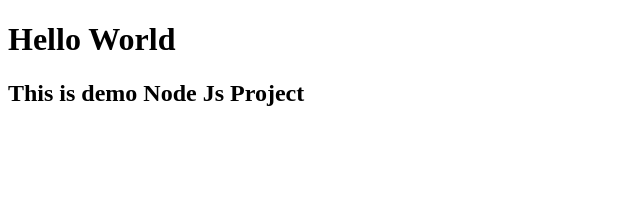
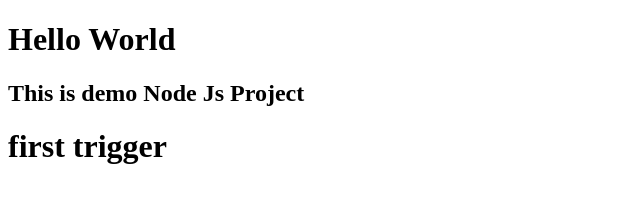
Before and after one commit to KumarYeoley214/demo, a website: page public/index.html in a window 1280 px wide. Shown: the whole page, without its empty margins (0-640 px from the left). Drawn offline with Linux system fonts and the light colour scheme.

Commit message:
Update index.html

```diff
--- a/public/index.html
+++ b/public/index.html
@@ -6,5 +6,6 @@
     <body>
         <h1>Hello World</h1>
         <h2> This is demo Node Js Project</h2>
+        <h1> first trigger </h1>
     </body>
 </html>
```
